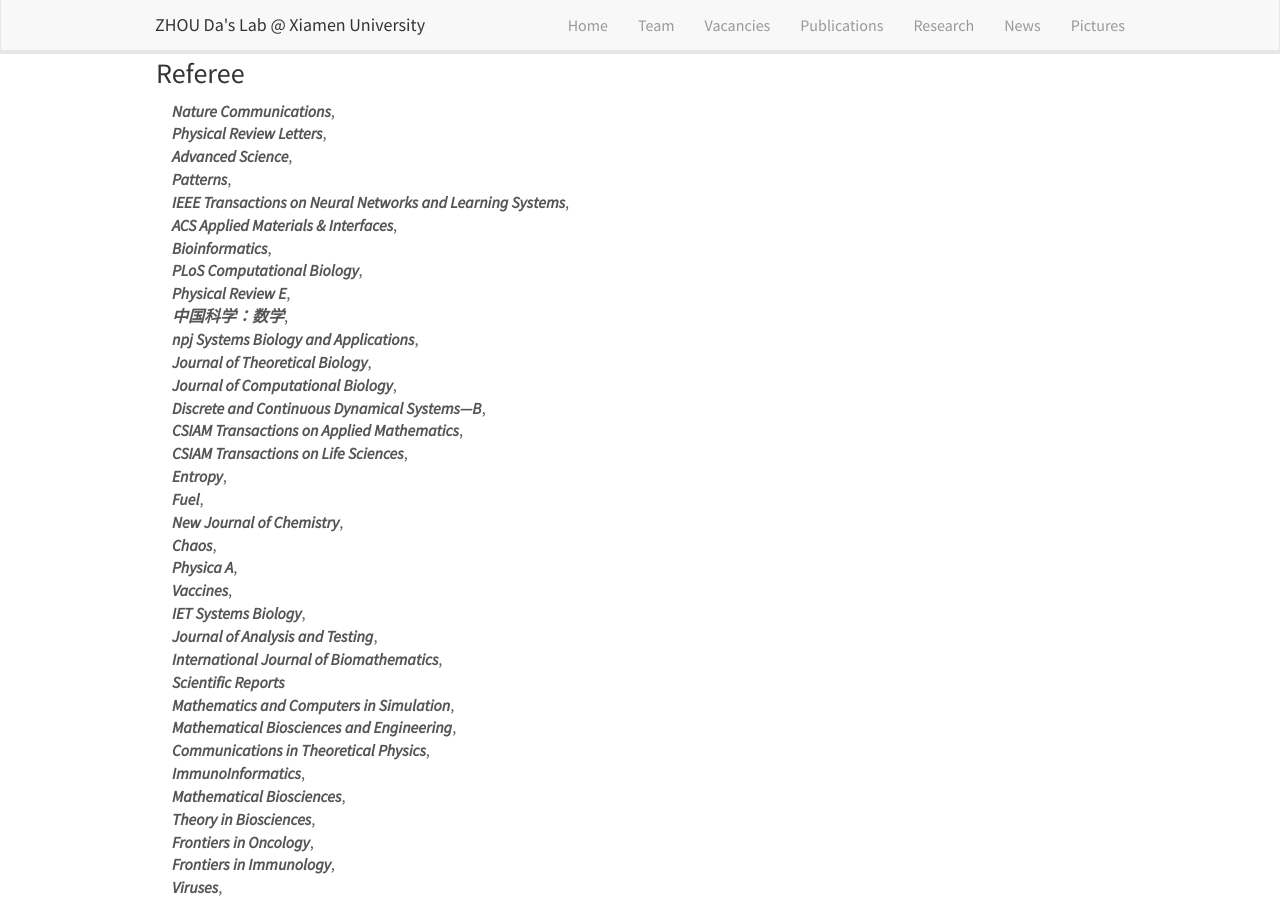
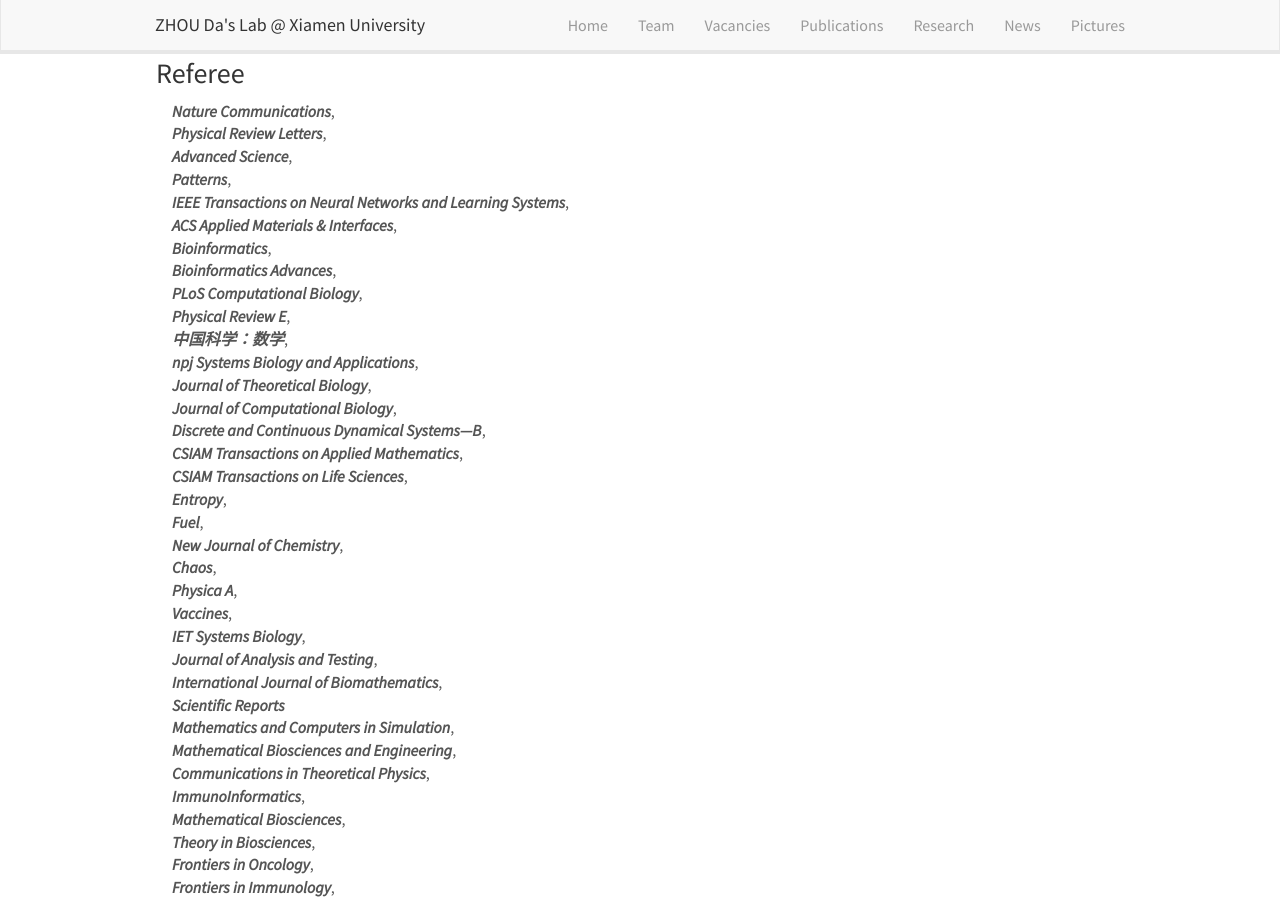
Before and after one commit to ZhouDaLab/zhoudalab.github.io, a Jekyll site: the page built from _pages/home.md, in a window 1280 px wide and 900 px high, scrolled down 2083 px. Built offline with Jekyll 4.4.1, drawn with Linux system fonts in a browser that asks for light colours; nearby versions of some CDN libraries.

Commit message:
Update home.md

```diff
--- a/_pages/home.md
+++ b/_pages/home.md
@@ -83,6 +83,7 @@ Email：zhouda@xmu.edu.cn
 &emsp;***IEEE Transactions on Neural Networks and Learning Systems***,
 &emsp;***ACS Applied Materials & Interfaces***,
 &emsp;***Bioinformatics***,
+&emsp;***Bioinformatics Advances***,
 &emsp;***PLoS Computational Biology***,
 &emsp;***Physical Review E***,
 &emsp;***中国科学：数学***,
```
